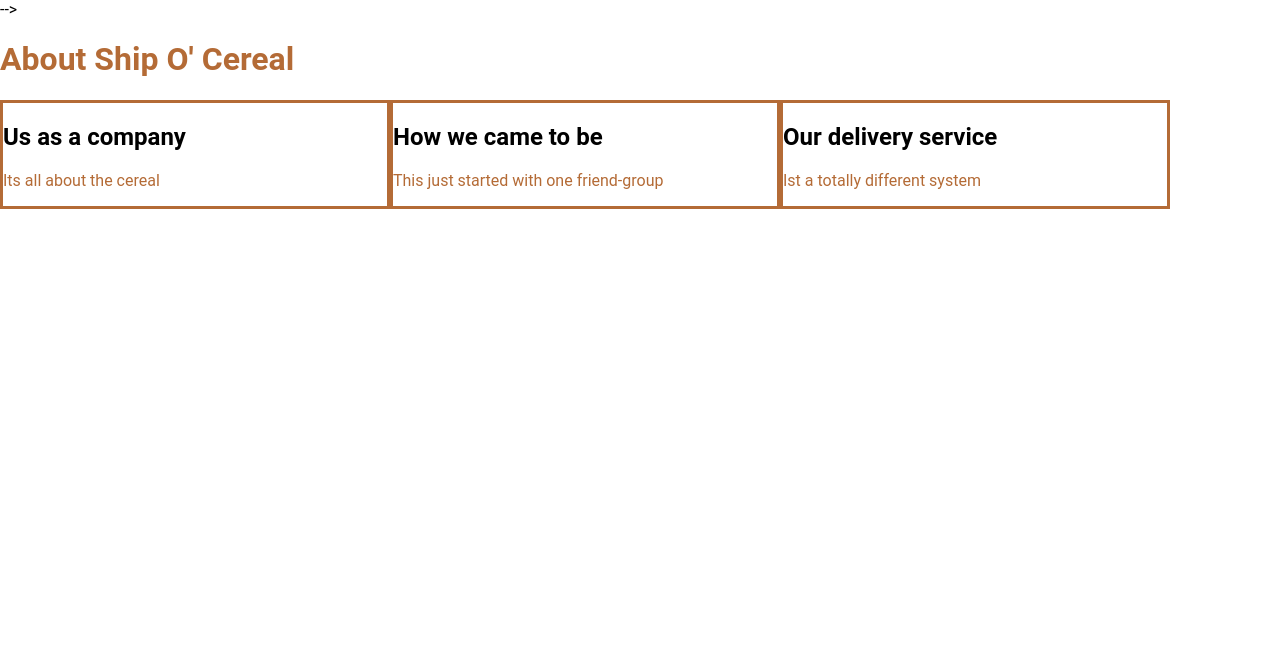
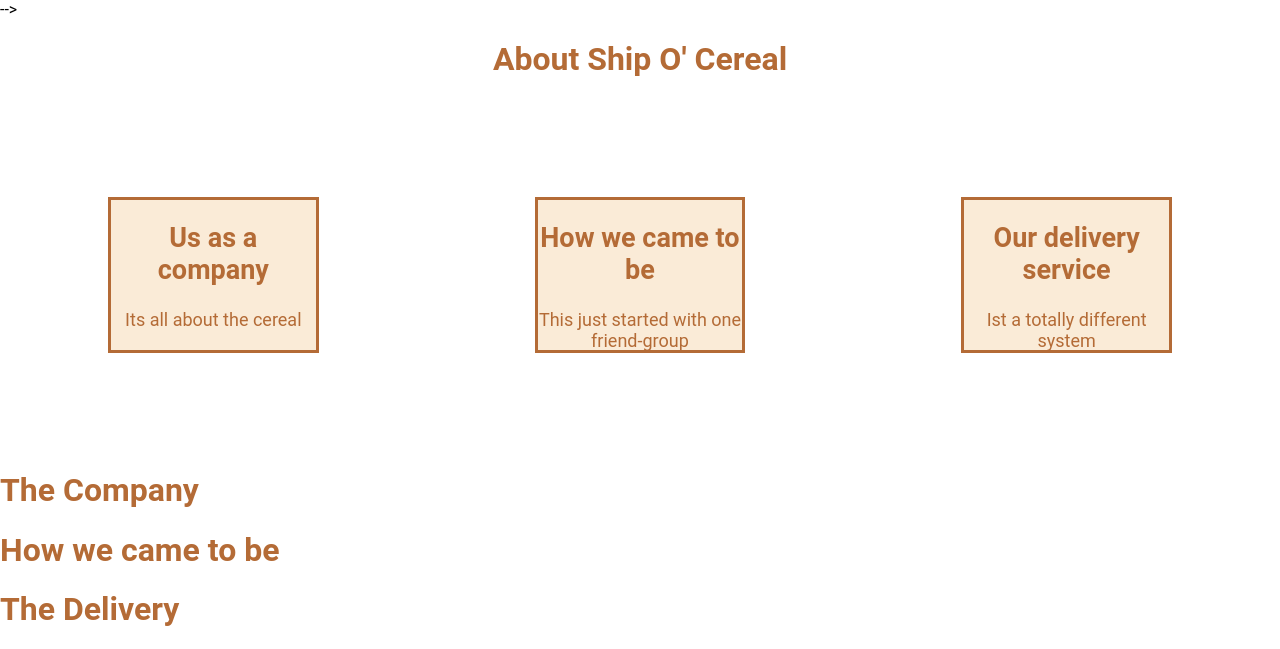
Before and after one commit to DongusJr/Ship_O_Cereal_H17, a Django app: template templates/about_us.html in a window 1280 px wide. Shown: the part 301-950 px from the top of the page. Before the commit the page ends 510 px from the top, so only its background shows below. Run offline with Django 3.2, Linux system fonts and the light colour scheme; the template is opened without the code that fills it, so the values that code supplies are empty.

Commit message:
more about

```diff
--- a/static/css/about_style.css
+++ b/static/css/about_style.css
@@ -1,9 +1,16 @@
+#mainH1{
+    text-align: center;
+}
 #selectDiv{
     display: flex;
     flex-direction: row;
+    height: 350px;
 }
 .GoToAnchorThing{
+    background-color: antiquewhite;
+    text-align: center;
     border: 3px solid var(--dark);
-    width: 30%;
-    height: ;
+    width: 16%;
+    height: 150px;
+    margin: auto;
 }
--- a/templates/about_us.html
+++ b/templates/about_us.html
@@ -37,21 +37,33 @@
         <!--{% block content %}-->
             <link rel="stylesheet" href="../static/css/about_style.css">
 
-            <h1>About Ship O' Cereal</h1>
+            <h1 id="mainH1">About Ship O' Cereal</h1>
             <div id="selectDiv">
+
                 <div class="GoToAnchorThing">
+                    <a href="#The_Company">
                         <h2>Us as a company</h2>
                         <p>Its all about the cereal</p>
+                    </a>
                 </div>
                 <div class="GoToAnchorThing">
+                    <a href="#How_we_came_to_be">
                         <h2>How we came to be</h2>
                         <p>This just started with one friend-group</p>
+                    </a>
                 </div>
                 <div class="GoToAnchorThing">
+                    <a href="#The_Delivery">
                         <h2>Our delivery service</h2>
                         <p>Ist a totally different system</p>
+                    </a>
                 </div>
+
             </div>
+        <h1 id="The_Company">The Company</h1>
+        <h1 id="How_we_came_to_be">How we came to be</h1>
+        <h1 id="The_Delivery">The Delivery</h1>
+
         <!--{% endblock %}-->
 
     </div>
```
Lines whose indentation alone changed are shown as unchanged.
